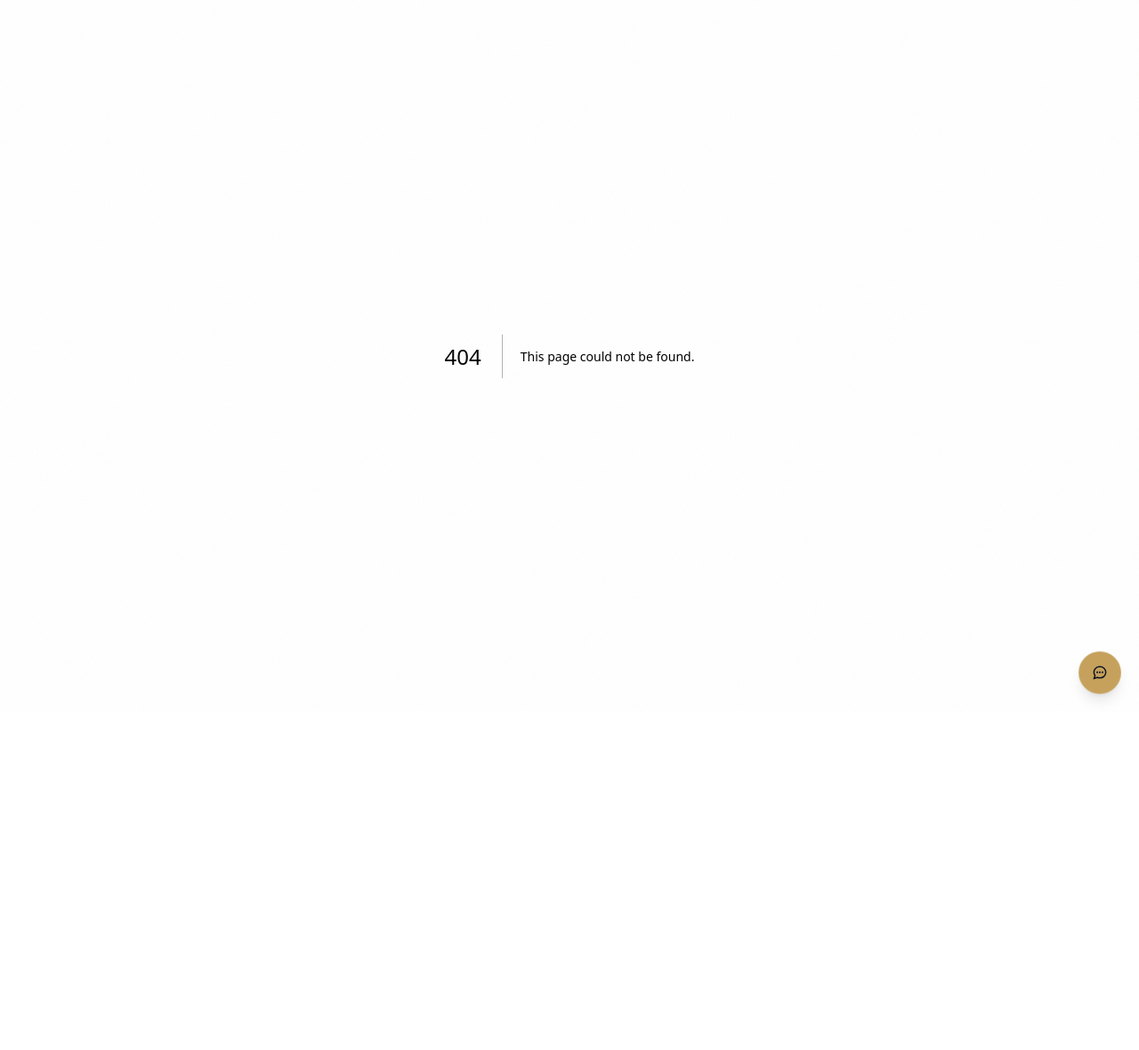
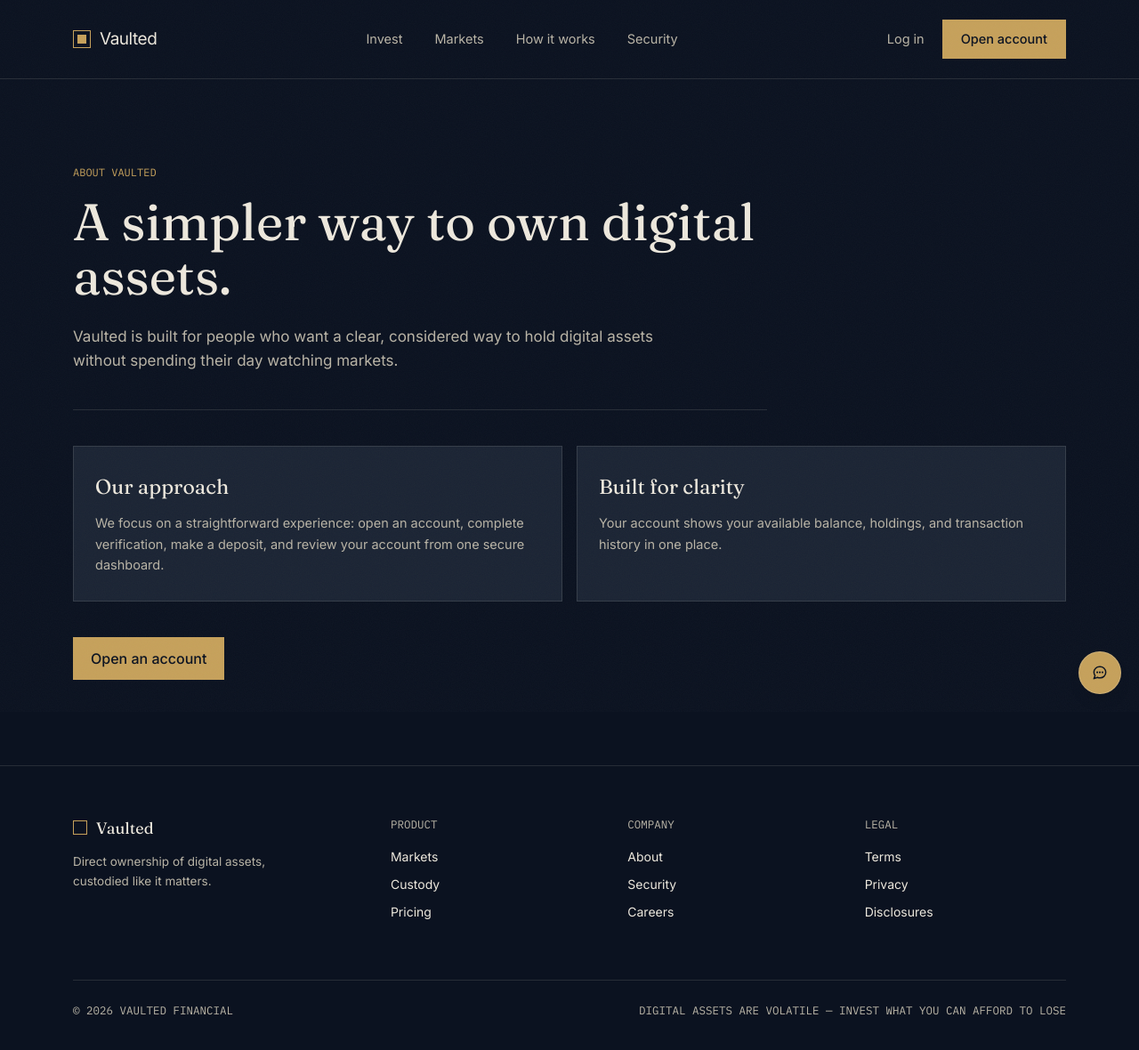
Before and after one commit to Embryo-sketch/Vaulted, a Next.js app: page /about in a window 1280 px wide. Before the commit this address had no page. Shown: the top 1180 px of the page at 89% size. Before the commit the page ends 800 px from the top, so only its background shows below. Built offline with nearby package versions, Linux system fonts and the light colour scheme.

Commit message:
Add public information pages

```diff
--- /dev/null
+++ b/app/[slug]/page.tsx
@@ -0,0 +1,31 @@
+import Link from "next/link";
+import { notFound } from "next/navigation";
+import Nav from "@/components/Nav";
+import Footer from "@/components/Footer";
+import MarketsTable from "@/components/MarketsTable";
+import HowItWorks from "@/components/HowItWorks";
+import Security from "@/components/Security";
+
+const pages: Record<string, { eyebrow: string; title: string; intro: string; sections: { title: string; body: string }[] }> = {
+  about: { eyebrow: "ABOUT VAULTED", title: "A simpler way to own digital assets.", intro: "Vaulted is built for people who want a clear, considered way to hold digital assets without spending their day watching markets.", sections: [{ title: "Our approach", body: "We focus on a straightforward experience: open an account, complete verification, make a deposit, and review your account from one secure dashboard." }, { title: "Built for clarity", body: "Your account shows your available balance, holdings, and transaction history in one place." }] },
+  custody: { eyebrow: "CUSTODY", title: "Digital-asset custody with care at every step.", intro: "Vaulted is designed around secure account access, clear transaction records, and a custody-first experience.", sections: [{ title: "Account controls", body: "Account verification and administrator review help keep deposit and transaction activity controlled." }, { title: "Transparent records", body: "Your dashboard keeps your holdings and completed transaction history easy to review." }] },
+  pricing: { eyebrow: "PRICING", title: "Straightforward investment tiers.", intro: "Choose the tier that fits your deposit amount. Rates are annualized and shown before you invest.", sections: [{ title: "Starter", body: "$200–$999 · 4.5% annual percentage rate." }, { title: "Growth", body: "$1,000–$4,999 · 6.2% annual percentage rate." }, { title: "Advanced through Elite", body: "$5,000 and above · Rates from 8.1% to 12.8%, based on the selected tier." }] },
+  careers: { eyebrow: "CAREERS", title: "Help shape a calmer way to own digital assets.", intro: "We are building a thoughtful product for customers who value clarity, control, and a well-designed experience.", sections: [{ title: "Our team", body: "We value careful thinking, direct communication, and putting customer trust first." }, { title: "Future opportunities", body: "There are no open roles listed at this time. Please check back for future opportunities." }] },
+  terms: { eyebrow: "LEGAL", title: "Terms of use.", intro: "These terms explain the general rules for using the Vaulted website and account experience.", sections: [{ title: "Using the service", body: "You are responsible for providing accurate information, securing your sign-in credentials, and using the service lawfully." }, { title: "Important notice", body: "Digital assets are volatile. Nothing on this website is financial, legal, or tax advice. Review all information carefully before making financial decisions." }] },
+  privacy: { eyebrow: "LEGAL", title: "Privacy policy.", intro: "We collect the information needed to create and operate your account, provide support, and meet verification requirements.", sections: [{ title: "Information we use", body: "This can include account details, verification information, transaction records, and messages sent to support." }, { title: "How it is protected", body: "We use access controls and limit information access to the purposes needed to operate the service and support customers." }] },
+  disclosures: { eyebrow: "LEGAL", title: "Risk disclosures.", intro: "Digital assets involve risk, including price volatility, technology risk, and the possibility of loss.", sections: [{ title: "Market risk", body: "The value of digital assets can change rapidly and may decline significantly. Past performance does not guarantee future results." }, { title: "No guarantee", body: "Rates, availability, and account features may change. Review the current information in your account before proceeding." }] },
+};
+
+export function generateStaticParams() { return ["about", "custody", "pricing", "careers", "terms", "privacy", "disclosures", "how-it-works", "security", "markets"].map((slug) => ({ slug })); }
+
+function StandardPage({ page }: { page: (typeof pages)[string] }) { return <><Nav /><main className="max-w-[1180px] mx-auto px-5 md:px-8 py-16 md:py-24"><div className="max-w-[780px] border-b border-line pb-10"><p className="font-mono text-[12px] text-gold">{page.eyebrow}</p><h1 className="font-serif text-[40px] md:text-[58px] leading-[1.05] mt-4">{page.title}</h1><p className="text-paper-dim text-[17px] leading-relaxed mt-6 max-w-[62ch]">{page.intro}</p></div><div className="grid grid-cols-1 md:grid-cols-2 gap-4 mt-10">{page.sections.map((section) => <section key={section.title} className="border border-line bg-slate px-6 py-7"><h2 className="font-serif text-[23px]">{section.title}</h2><p className="text-paper-dim text-[14.5px] leading-relaxed mt-3">{section.body}</p></section>)}</div><Link href="/signup" className="inline-block bg-gold text-ink font-medium px-5 py-3 mt-10">Open an account</Link></main><Footer /></>; }
+
+export default async function PublicPage({ params }: { params: Promise<{ slug: string }> }) {
+  const { slug } = await params;
+  if (slug === "markets") return <><Nav /><MarketsTable /><Footer /></>;
+  if (slug === "how-it-works") return <><Nav /><HowItWorks /><Footer /></>;
+  if (slug === "security") return <><Nav /><Security /><Footer /></>;
+  const page = pages[slug];
+  if (!page) notFound();
+  return <StandardPage page={page} />;
+}
--- a/app/dashboard/page.tsx
+++ b/app/dashboard/page.tsx
@@ -1,6 +1,7 @@
 "use client";
 
 import { useEffect, useState } from "react";
+import Link from "next/link";
 import DashboardShell from "@/components/DashboardShell";
 import PortfolioCard from "@/components/PortfolioCard";
 import Skeleton from "@/components/Skeleton";
@@ -44,10 +45,10 @@ export default function DashboardPage() {
       {error && <p className="mb-6 text-[14px] text-rust">{error}</p>}
       <div className="grid grid-cols-1 md:grid-cols-[1.4fr_1fr] gap-4 md:gap-6 mb-10">
         <PortfolioCard total={profile?.portfolio_value ?? 0} changePercent={0} />
-        <div className="bg-slate border border-line px-7 py-7 flex flex-col justify-between"><div><div className="text-[14px] text-paper-dim mb-2">Available cash</div><div className="font-mono text-[26px]">{formatCurrency(profile?.available_cash ?? 0)}</div></div><div className="flex gap-3 mt-6"><a href="/dashboard/deposit" className="flex-1 text-center bg-gold text-ink text-[13.5px] font-medium py-2.5">Deposit</a><a href="/dashboard/withdraw" className="flex-1 text-center border border-line text-paper text-[13.5px] py-2.5">Withdraw</a></div></div>
+        <div className="bg-slate border border-line px-7 py-7 flex flex-col justify-between"><div><div className="text-[14px] text-paper-dim mb-2">Available cash</div><div className="font-mono text-[26px]">{formatCurrency(profile?.available_cash ?? 0)}</div></div><div className="flex gap-3 mt-6"><Link href="/dashboard/deposit" className="flex-1 text-center bg-gold text-ink text-[13.5px] font-medium py-2.5">Deposit</Link><Link href="/dashboard/withdraw" className="flex-1 text-center border border-line text-paper text-[13.5px] py-2.5">Withdraw</Link></div></div>
       </div>
       <section className="mb-10"><h2 className="font-serif text-[20px] font-medium mb-4">Holdings</h2>{holdings.length === 0 ? <div className="border border-line border-dashed px-6 py-8 text-paper-dim text-[14px]">No holdings have been recorded yet.</div> : <div className="overflow-x-auto"><table className="w-full min-w-[440px] border-collapse"><thead><tr><th className="text-left font-mono text-[12px] text-paper-dim font-normal pb-3 border-b border-line">Asset</th><th className="text-right font-mono text-[12px] text-paper-dim font-normal pb-3 border-b border-line">Amount</th><th className="text-right font-mono text-[12px] text-paper-dim font-normal pb-3 border-b border-line">USD value</th></tr></thead><tbody>{holdings.map((holding) => <tr key={holding.crypto_currency}><td className="py-4 border-b border-line"><div className="flex items-center gap-3"><CryptoIcon sym={holding.crypto_currency} size={26} /><span>{holding.crypto_currency}</span></div></td><td className="text-right py-4 border-b border-line font-mono">{Number(holding.crypto_amount)} {holding.crypto_currency}</td><td className="text-right py-4 border-b border-line font-mono">{formatCurrency(holding.usd_value)}</td></tr>)}</tbody></table></div>}</section>
-      <section><div className="flex items-center justify-between mb-4"><h2 className="font-serif text-[20px] font-medium">Recent transactions</h2><a href="/dashboard/transactions" className="text-[13.5px] text-paper-dim border-b border-paper-dim">View all</a></div>{transactions.length === 0 ? <div className="border border-line border-dashed px-6 py-8 text-paper-dim text-[14px]">No transactions yet.</div> : <div className="border-t border-line">{transactions.map((transaction) => <div key={transaction.id} className="flex justify-between gap-4 py-4 border-b border-line text-[14px]"><div><span>{transaction.type}</span>{transaction.note && <span className="text-paper-dim"> — {transaction.note}</span>}</div><span className="font-mono">{formatCurrency(transaction.amount)}</span></div>)}</div>}</section>
+      <section><div className="flex items-center justify-between mb-4"><h2 className="font-serif text-[20px] font-medium">Recent transactions</h2><Link href="/dashboard/transactions" className="text-[13.5px] text-paper-dim border-b border-paper-dim">View all</Link></div>{transactions.length === 0 ? <div className="border border-line border-dashed px-6 py-8 text-paper-dim text-[14px]">No transactions yet.</div> : <div className="border-t border-line">{transactions.map((transaction) => <div key={transaction.id} className="flex justify-between gap-4 py-4 border-b border-line text-[14px]"><div><span>{transaction.type}</span>{transaction.note && <span className="text-paper-dim"> — {transaction.note}</span>}</div><span className="font-mono">{formatCurrency(transaction.amount)}</span></div>)}</div>}</section>
     </>}
   </DashboardShell>;
 }
--- a/app/dashboard/profile/page.tsx
+++ b/app/dashboard/profile/page.tsx
@@ -1,6 +1,7 @@
 "use client";
 
 import { useEffect, useState } from "react";
+import Link from "next/link";
 import DashboardShell from "@/components/DashboardShell";
 import { createClient } from "@/lib/supabase/client";
 
@@ -102,12 +103,12 @@ export default function ProfilePage() {
             </div>
           </section>
 
-          <a
+          <Link
             href="/dashboard/settings"
             className="bg-gold text-ink font-medium text-[14px] px-5 py-2.5 self-start"
           >
             Edit in Settings
-          </a>
+          </Link>
         </div>
       )}
     </DashboardShell>
--- a/components/Footer.tsx
+++ b/components/Footer.tsx
@@ -17,45 +17,45 @@ export default function Footer() {
             <h4 className="font-mono text-[12.5px] text-paper-dim mb-4">
               PRODUCT
             </h4>
-            <a href="#" className="block text-[14px] text-paper mb-2.5 hover:text-gold transition-colors">
+            <Link href="/markets" className="block text-[14px] text-paper mb-2.5 hover:text-gold transition-colors">
               Markets
-            </a>
-            <a href="#" className="block text-[14px] text-paper mb-2.5 hover:text-gold transition-colors">
+            </Link>
+            <Link href="/custody" className="block text-[14px] text-paper mb-2.5 hover:text-gold transition-colors">
               Custody
-            </a>
-            <a href="#" className="block text-[14px] text-paper mb-2.5 hover:text-gold transition-colors">
+            </Link>
+            <Link href="/pricing" className="block text-[14px] text-paper mb-2.5 hover:text-gold transition-colors">
               Pricing
-            </a>
+            </Link>
           </div>
 
           <div>
             <h4 className="font-mono text-[12.5px] text-paper-dim mb-4">
               COMPANY
             </h4>
-            <a href="#" className="block text-[14px] text-paper mb-2.5 hover:text-gold transition-colors">
+            <Link href="/about" className="block text-[14px] text-paper mb-2.5 hover:text-gold transition-colors">
               About
-            </a>
-            <a href="#" className="block text-[14px] text-paper mb-2.5 hover:text-gold transition-colors">
+            </Link>
+            <Link href="/security" className="block text-[14px] text-paper mb-2.5 hover:text-gold transition-colors">
               Security
-            </a>
-            <a href="#" className="block text-[14px] text-paper mb-2.5 hover:text-gold transition-colors">
+            </Link>
+            <Link href="/careers" className="block text-[14px] text-paper mb-2.5 hover:text-gold transition-colors">
               Careers
-            </a>
+            </Link>
           </div>
 
           <div>
             <h4 className="font-mono text-[12.5px] text-paper-dim mb-4">
               LEGAL
             </h4>
-            <a href="#" className="block text-[14px] text-paper mb-2.5 hover:text-gold transition-colors">
+            <Link href="/terms" className="block text-[14px] text-paper mb-2.5 hover:text-gold transition-colors">
               Terms
-            </a>
-            <a href="#" className="block text-[14px] text-paper mb-2.5 hover:text-gold transition-colors">
+            </Link>
+            <Link href="/privacy" className="block text-[14px] text-paper mb-2.5 hover:text-gold transition-colors">
               Privacy
-            </a>
-            <a href="#" className="block text-[14px] text-paper mb-2.5 hover:text-gold transition-colors">
+            </Link>
+            <Link href="/disclosures" className="block text-[14px] text-paper mb-2.5 hover:text-gold transition-colors">
               Disclosures
-            </a>
+            </Link>
           </div>
         </div>
 
@@ -69,3 +69,4 @@ export default function Footer() {
     </footer>
   );
 }
+import Link from "next/link";
--- a/components/Nav.tsx
+++ b/components/Nav.tsx
@@ -18,9 +18,9 @@ export default function Nav() {
 
         <div className="hidden md:flex gap-9 text-[14.5px] text-paper-dim">
           <a href="#invest" className="hover:text-paper transition-colors">Invest</a>
-          <a href="#" className="hover:text-paper transition-colors">Markets</a>
-          <a href="#" className="hover:text-paper transition-colors">How it works</a>
-          <a href="#" className="hover:text-paper transition-colors">Security</a>
+          <Link href="/markets" className="hover:text-paper transition-colors">Markets</Link>
+          <Link href="/how-it-works" className="hover:text-paper transition-colors">How it works</Link>
+          <Link href="/security" className="hover:text-paper transition-colors">Security</Link>
         </div>
 
         <div className="hidden md:flex items-center gap-5">
@@ -61,9 +61,9 @@ export default function Nav() {
       {open && (
         <div className="md:hidden border-t border-line bg-ink px-5 py-6 flex flex-col gap-1">
           <a href="#invest" className="py-3 text-[15px] text-paper-dim border-b border-line" onClick={() => setOpen(false)}>Invest</a>
-          <a href="#" className="py-3 text-[15px] text-paper-dim border-b border-line" onClick={() => setOpen(false)}>Markets</a>
-          <a href="#" className="py-3 text-[15px] text-paper-dim border-b border-line" onClick={() => setOpen(false)}>How it works</a>
-          <a href="#" className="py-3 text-[15px] text-paper-dim border-b border-line" onClick={() => setOpen(false)}>Security</a>
+          <Link href="/markets" className="py-3 text-[15px] text-paper-dim border-b border-line" onClick={() => setOpen(false)}>Markets</Link>
+          <Link href="/how-it-works" className="py-3 text-[15px] text-paper-dim border-b border-line" onClick={() => setOpen(false)}>How it works</Link>
+          <Link href="/security" className="py-3 text-[15px] text-paper-dim border-b border-line" onClick={() => setOpen(false)}>Security</Link>
 
           <div className="flex flex-col gap-3 mt-5">
             <Link
```
